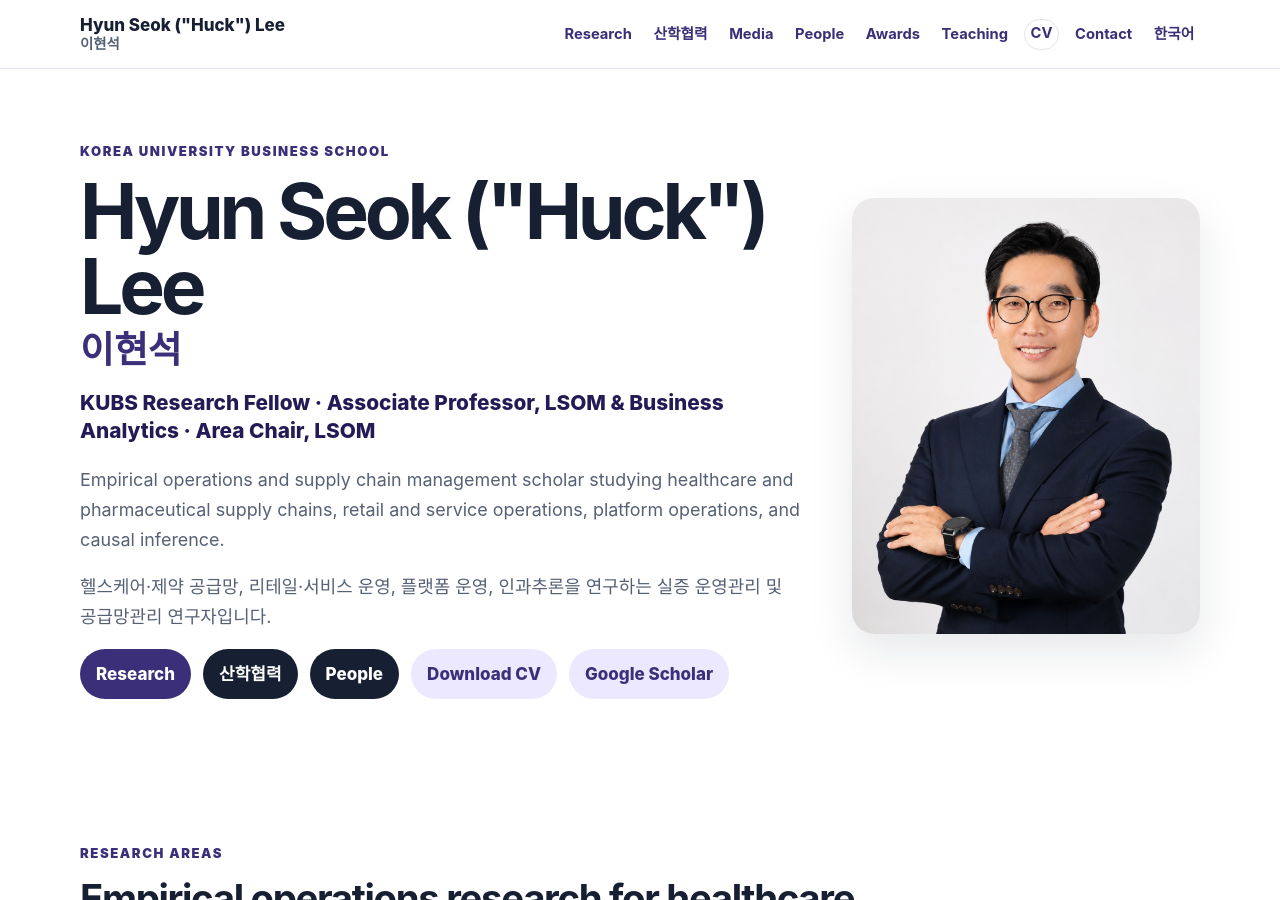
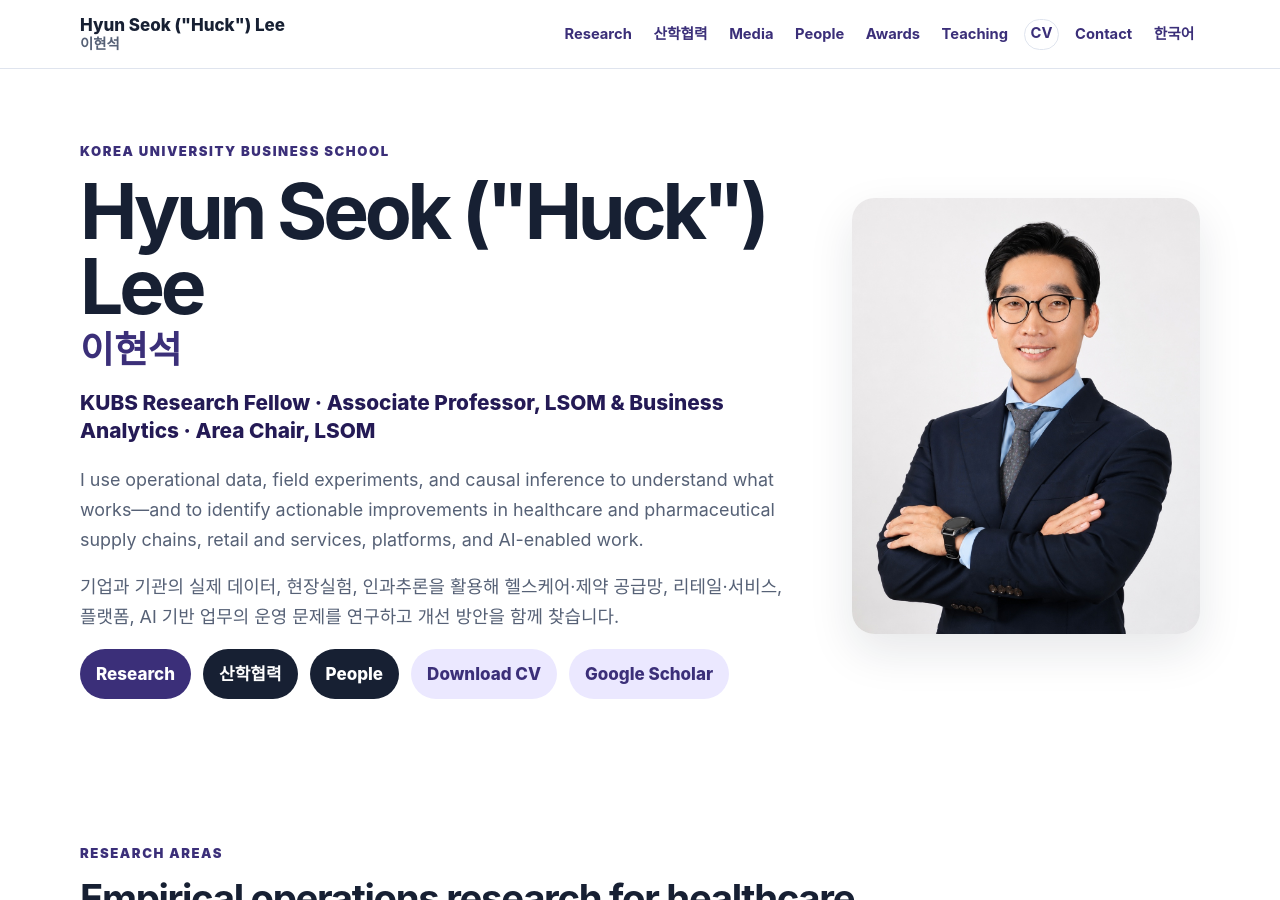
Before and after one commit to lordya2/lordya2.github.io, a Jekyll site: the page built from index.md, in a window 1280 px wide and 900 px high. Built offline with Jekyll 4.4.1, drawn with Linux system fonts in a browser that asks for light colours.

```diff
--- a/_data/profile.yml
+++ b/_data/profile.yml
@@ -5,8 +5,10 @@ full_title: 'KUBS Research Fellow; Associate Professor of Logistics, Service and
 full_title_ko: '고려대학교 경영대학 KUBS Research Fellow; LSOM 및 Business Analytics 부교수; LSOM Area Chair'
 affiliation: 'Korea University Business School'
 affiliation_ko: '고려대학교 경영대학'
-positioning: 'Empirical operations and supply chain management scholar studying healthcare and pharmaceutical supply chains, retail and service operations, platform operations, and causal inference.'
-positioning_ko: '헬스케어·제약 공급망, 리테일·서비스 운영, 플랫폼 운영, 인과추론을 연구하는 실증 운영관리 및 공급망관리 연구자입니다.'
+positioning_lead: 'Turning real-world data into better operating decisions.'
+positioning_lead_ko: '현장 데이터로 무엇이 작동하는지 밝히고, 더 나은 운영 의사결정을 설계합니다.'
+positioning: 'I use operational data, field experiments, and causal inference to understand what works—and to identify actionable improvements in healthcare and pharmaceutical supply chains, retail and services, platforms, and AI-enabled work.'
+positioning_ko: '기업과 기관의 실제 데이터, 현장실험, 인과추론을 활용해 헬스케어·제약 공급망, 리테일·서비스, 플랫폼, AI 기반 업무의 운영 문제를 연구하고 개선 방안을 함께 찾습니다.'
 email: 'hyunseoklee@korea.ac.kr'
 office_phone: '+82-2-3290-1915'
 office: 'LG-POSCO 604'
```
